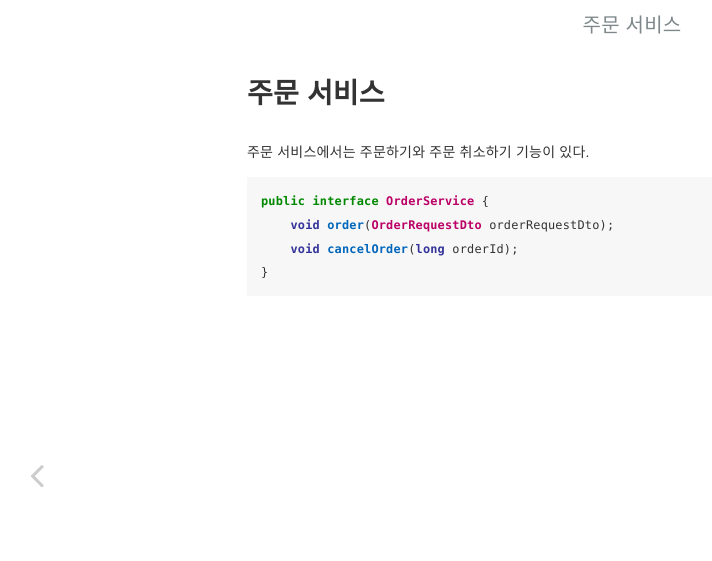
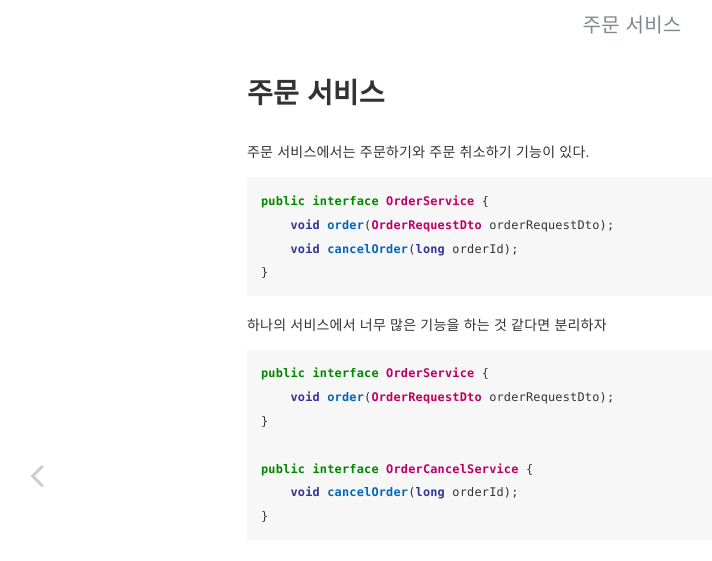
Before and after one commit to ByeongUkChoi/ddd-study, a Jekyll site: the page built from docs/_posts/application/2021-04-05-order-service.md, in a window 1280 px wide. Shown: the top 561 px of the page, without its empty margins (8-720 px from the left). Built offline with Jekyll 4.4.1, drawn with Linux system fonts in a browser that asks for light colours.

Commit message:
Fix order service

````diff
--- a/docs/_posts/application/2021-04-05-order-service.md
+++ b/docs/_posts/application/2021-04-05-order-service.md
@@ -10,3 +10,13 @@ public interface OrderService {
     void cancelOrder(long orderId);
 }
 ```
+하나의 서비스에서 너무 많은 기능을 하는 것 같다면 분리하자
+```java
+public interface OrderService {
+    void order(OrderRequestDto orderRequestDto);
+}
+
+public interface OrderCancelService {
+    void cancelOrder(long orderId);
+}
+```
````
